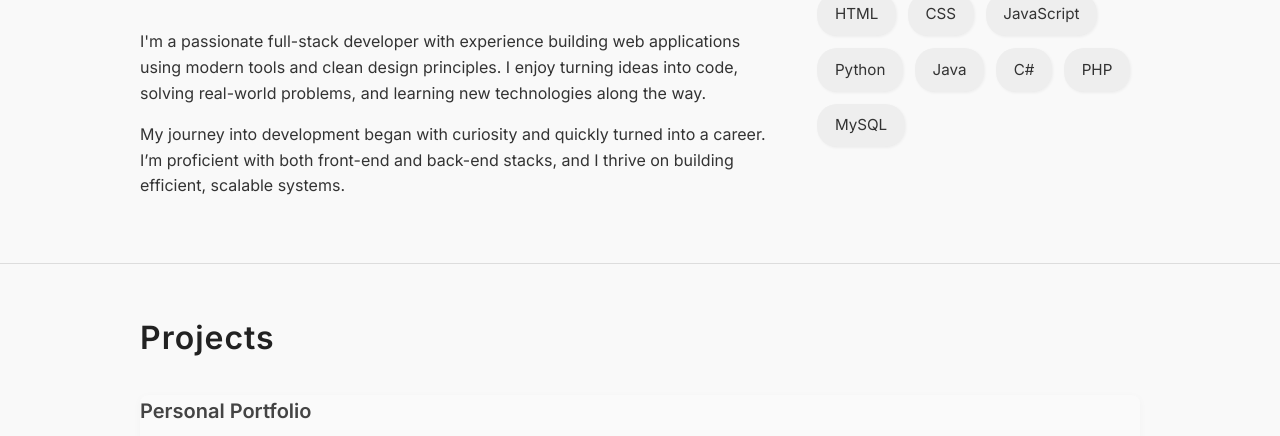
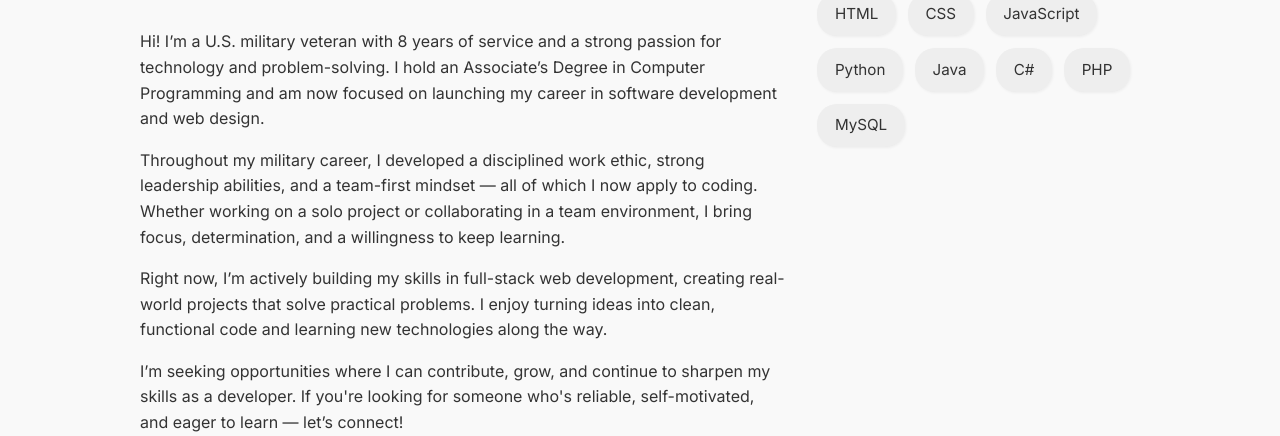
Before and after one commit to NickolisK24/portfolio, a plain HTML site: page index.html in a window 1280 px wide. Shown: the part 516-952 px from the top of the page. Drawn offline with Linux system fonts and the light colour scheme.

Commit message:
Updated index.html

```diff
--- a/index.html
+++ b/index.html
@@ -39,11 +39,16 @@
         <div class="about-text">
           <h2>About Me</h2>
           <p>
-            I'm a passionate full-stack developer with experience building web applications using modern tools and clean design principles.
-            I enjoy turning ideas into code, solving real-world problems, and learning new technologies along the way.
+            Hi! I’m a U.S. military veteran with 8 years of service and a strong passion for technology and problem-solving. I hold an Associate’s Degree in Computer Programming and am now focused on launching my career in software development and web design.
           </p>
           <p>
-            My journey into development began with curiosity and quickly turned into a career. I’m proficient with both front-end and back-end stacks, and I thrive on building efficient, scalable systems.
+            Throughout my military career, I developed a disciplined work ethic, strong leadership abilities, and a team-first mindset — all of which I now apply to coding. Whether working on a solo project or collaborating in a team environment, I bring focus, determination, and a willingness to keep learning.
+          </p>
+          <p>
+            Right now, I’m actively building my skills in full-stack web development, creating real-world projects that solve practical problems. I enjoy turning ideas into clean, functional code and learning new technologies along the way.
+          </p>
+          <p>
+            I’m seeking opportunities where I can contribute, grow, and continue to sharpen my skills as a developer. If you're looking for someone who's reliable, self-motivated, and eager to learn — let’s connect!
           </p>
         </div>
 
```
